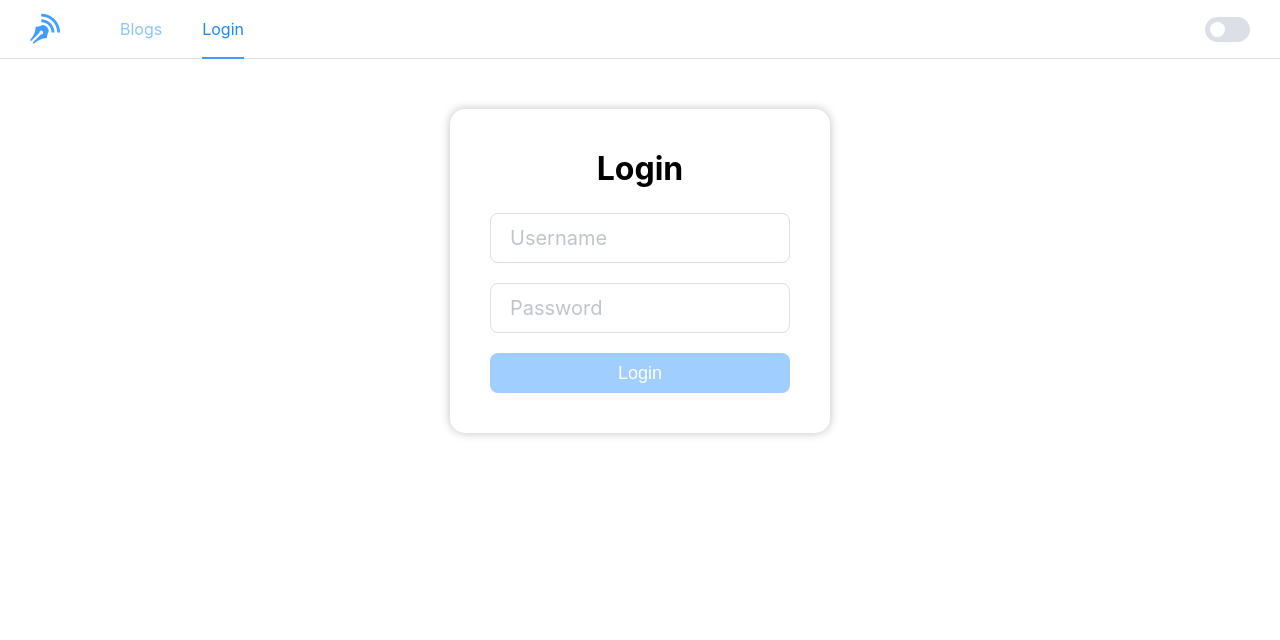
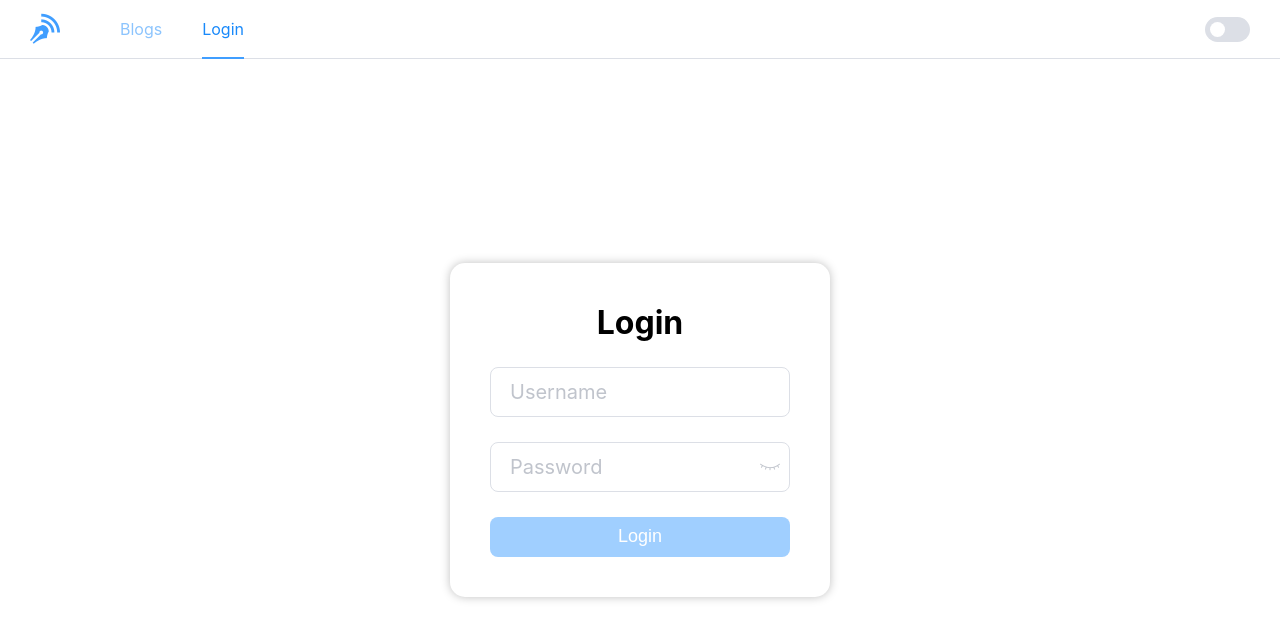
Before and after one commit to cosine7/Personal-Blog-Website-Frontend, a Vue app in the folder personalBlogSiteFrontend/: page /login in a window 1280 px wide. Shown: the top 640 px of the page. Built offline with nearby package versions, Linux system fonts and the light colour scheme; no server answers.

Commit message:
optimize login form

```diff
--- a/personalBlogSiteFrontend/src/App.vue
+++ b/personalBlogSiteFrontend/src/App.vue
@@ -56,7 +56,7 @@ html, body, #app {
 
 @font-face {
   font-family: "iconfont"; /* Project id  */
-  src: url('./assets/iconfont.ttf?t=1650402032452') format('truetype');
+  src: url('./assets/iconfont.ttf?t=1650573119313') format('truetype');
 }
 
 .iconfont {
@@ -69,4 +69,12 @@ html, body, #app {
 .icon-blog:before {
   content: "\e63a";
 }
+
+.icon-password-hidden:before {
+  content: "\e723";
+}
+
+.icon-password-show:before {
+  content: "\e724";
+}
 </style>
--- a/personalBlogSiteFrontend/src/components/FunnyStart.vue
+++ b/personalBlogSiteFrontend/src/components/FunnyStart.vue
@@ -23,7 +23,6 @@
   flex-direction: column;
   align-items: center;
   justify-content: center;
-  animation-fill-mode: forwards;
 }
 h1, img {
   background: linear-gradient(90deg, red, orange, yellow, green, blue, aqua, purple);
--- a/personalBlogSiteFrontend/src/pages/LoginForm.vue
+++ b/personalBlogSiteFrontend/src/pages/LoginForm.vue
@@ -5,6 +5,7 @@ import useAdminStore from '../stores/admin';
 const admin = useAdminStore();
 const username = ref('');
 const password = ref('');
+const showPassword = ref(false);
 // console.log(window.matchMedia && window.matchMedia('(prefers-color-scheme: dark)').matches);
 // window.matchMedia('(prefers-color-scheme: dark)').addEventListener('change', event => {
 //     const newColorScheme = event.matches ? "dark" : "light";
@@ -12,23 +13,39 @@ const password = ref('');
 </script>
 
 <template>
+  <div class="container">
     <form @submit.prevent="admin.login(username, password)">
       <h1>Login</h1>
+      <div class="wrapper">
         <input type="text" id="username" required v-model="username">
         <label for="username">Username</label>
-    <input type="password" id="password" required v-model="password">
+      </div>
+      <div class="wrapper">
+        <input :type="showPassword ? 'text' : 'password'" id="password" required v-model="password">
         <label for="username">Password</label>
+        <i @click="showPassword = !showPassword"
+        :class="`iconfont icon-password-${showPassword ? 'show' : 'hidden'}`"></i>
+      </div>
       <button :disabled="username === '' || password === ''">Login</button>
     </form>
+  </div>
 </template>
 
 <style scoped lang="less">
+.container {
+  width: 100%;
+  height: 100%;
+  display: flex;
+  justify-content: center;
+  align-items: center;
+  background-color: var(--sidebar-background-color);
+}
+
 form {
   display: flex;
   flex-direction: column;
   width: max-content;
   height: max-content;
-  margin: 50px auto;
   border-radius: 15px;
   box-shadow: 0 0 10px rgba(0, 0, 0, .25);
   padding: 40px;
@@ -38,6 +55,11 @@ h1 {
   margin-bottom: 25px;
   text-align: center;
   user-select: none;
+}
+
+.wrapper {
+  position: relative;
+  margin-bottom: 25px;
 }
 
 input {
@@ -64,19 +86,15 @@ input {
 
   &:valid + label,
   &:focus + label {
-    top: -50px;
+    top: 0;
     font-size: 14px;
   }
 }
 
 label {
-  display: flex;
-  align-items: center;
-  height: 20px;
-  width: min-content;
-  position: relative;
+  position: absolute;
   color: #C0C4CC;
-  top: -25px;
+  top: 50%;
   padding: 0 3px;
   left: 17px;
   transform: translateY(-50%);
@@ -84,6 +102,24 @@ label {
   pointer-events: none;
   transition: all .3s;
   background-color: white;
+}
+
+i {
+  position: absolute;
+  right: 10px;
+  font-size: 20px;
+  top: 50%;
+  transform: translateY(-50%);
+  color: #C0C4CC;
+  cursor: pointer;
+
+  &:hover {
+    color: #409EFF;
+  }
+}
+
+#password {
+  padding-right: 38px;
 }
 
 button {
@@ -97,7 +133,7 @@ button {
 
   &:disabled {
     background-color: #A0CFFF;
-    cursor: default;
+    cursor: not-allowed;
   }
 }
 </style>
```
Also changed, not shown: personalBlogSiteFrontend/src/assets/iconfont.ttf. Lines whose indentation alone changed are shown as unchanged.
